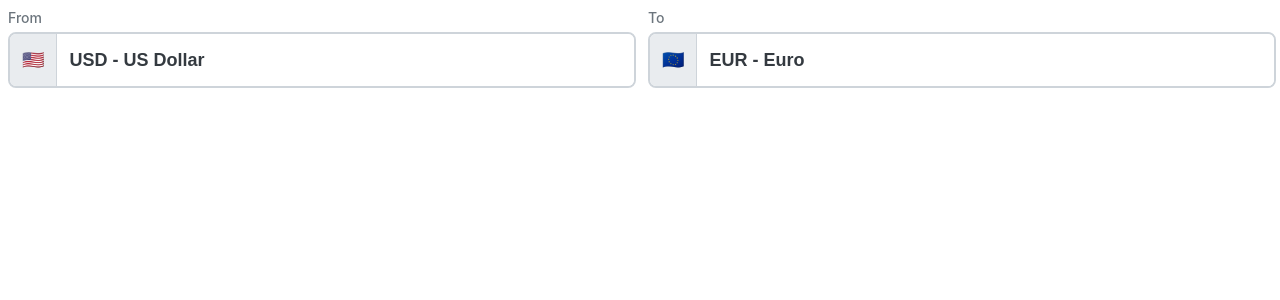
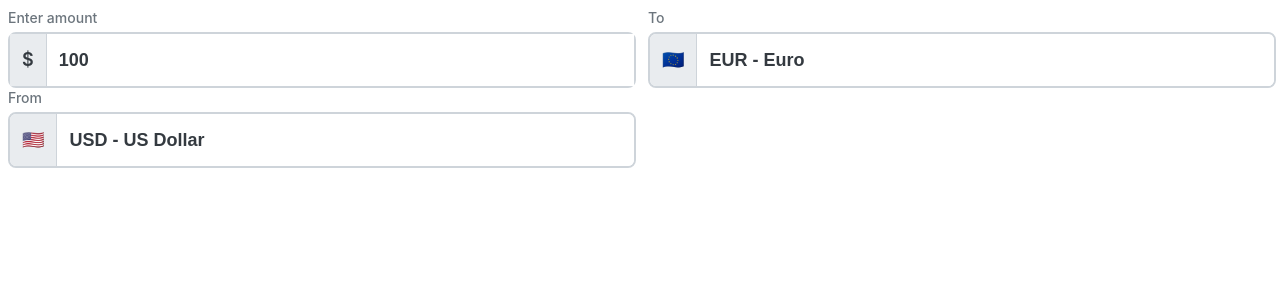
Before and after one commit to Tarlamazyan/currency-converter, a React (Vite) app in the folder client/: page / in a window 1280 px wide. Shown: the top 300 px of the page. Built offline with nearby package versions, Linux system fonts and the light colour scheme.

Commit message:
add end-to-end tests for SelectCurrency component
	•	Added Playwright end-to-end tests for SelectCurrency component.
	•	Fixed test selectors to prevent multiple matches.
	•	Ensured dropdown behavior works correctly with clicks and keyboard navigation.

```diff
--- a/client/src/App.tsx
+++ b/client/src/App.tsx
@@ -1,5 +1,5 @@
 import { GridItem } from './design-system/layout/grid/components';
-import { Grid, SelectCurrency } from './design-system';
+import { Grid, InputAmount, SelectCurrency } from './design-system';
 import { useState } from 'react';
 
 interface CurrencyOption {
@@ -16,6 +16,7 @@ function App() {
     { code: 'UAH', name: 'Ukrainian Hryvnia', flag: '🇺🇦' },
     { code: 'CAD', name: 'Canadian Dollar', flag: '🇨🇦' }
   ];
+  const [amount, setAmount] = useState('100');
 
   const [fromCurrency, setFromCurrency] = useState<CurrencyOption | null>(currencyOptions[0]);
   const [toCurrency, setToCurrency] = useState<CurrencyOption | null>(currencyOptions[1]);
@@ -35,6 +36,12 @@ function App() {
     <>
       <Grid columns={{ xs: 4, sm: 6, lg: 12 }}>
         <GridItem span={{ xs: 4, sm: 6, lg: 6 }}>
+          <InputAmount
+            value={amount}
+            onChange={setAmount}
+            currency="$"
+            label="Enter amount"
+          />
           <SelectCurrency
             id="from-currency-select"
             value={fromCurrency || { code: '', name: '', flag: '' }}
```
Also changed, not shown: 1 other file (tests, documents, lock files or other folders).
